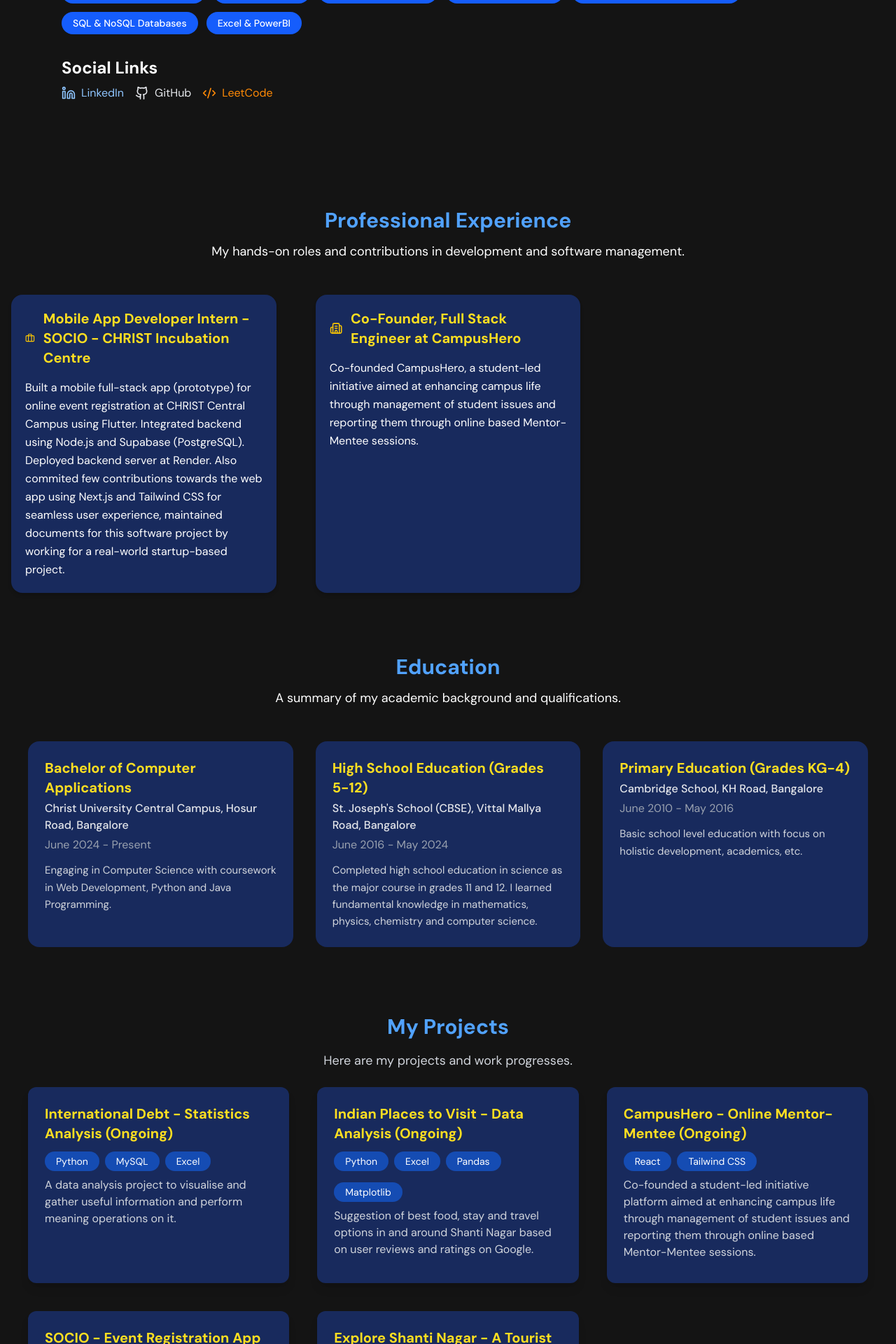
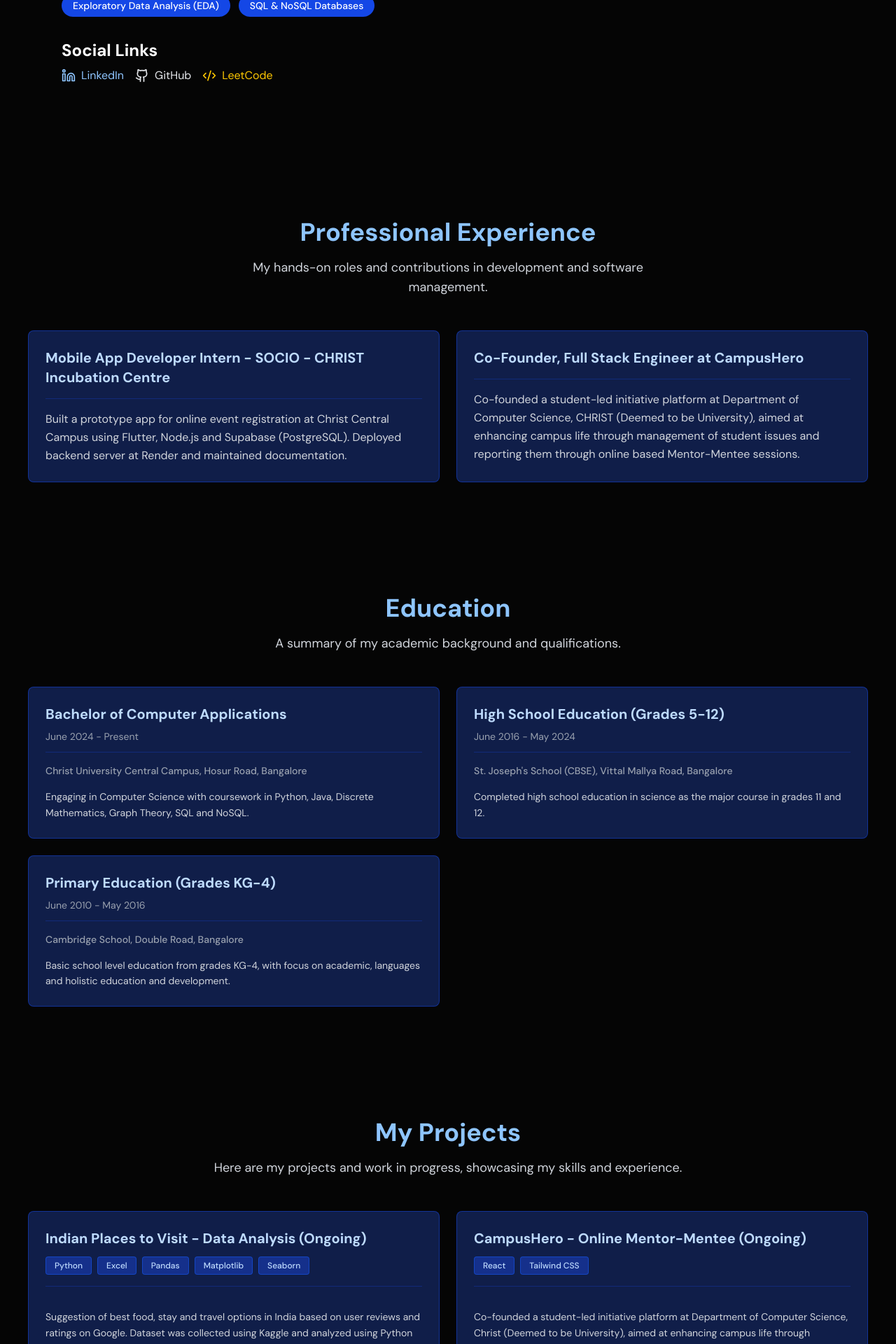
Before and after one commit to SimonCalvinS1/my-portfolio, a React (Vite) app: page / in a window 1280 px wide. Shown: the part 740-2660 px from the top of the page at 70% size. Built offline with nearby package versions, Linux system fonts and the light colour scheme.

Commit message:
Update UI for cards across all components

```diff
--- a/src/components/AboutMe.jsx
+++ b/src/components/AboutMe.jsx
@@ -3,7 +3,7 @@ import { Linkedin, Github, LucideCodeXml } from "lucide-react";
 
 function AboutMe() {
   const skillStyling =
-    "px-4 py-1.5 bg-blue-600 text-white rounded-full text-sm font-medium hover:bg-blue-700 transition";
+    "px-4 py-1.5 bg-blue-700 text-white rounded-full text-sm font-medium hover:bg-blue-700 transition";
 
   return (
     <section id="about" className="py-20 overflow-x-hidden">
@@ -11,7 +11,7 @@ function AboutMe() {
 
         {/* Heading */}
         <div className="text-center mb-15">
-          <h1 className="text-2xl sm:text-3xl font-bold text-blue-400 mb-3">
+          <h1 className="text-4xl font-bold text-blue-300 mb-3">
             About Me
           </h1>
           <p className="text-gray-300 text-base sm:text-lg max-w-3xl mx-auto">
@@ -24,17 +24,17 @@ function AboutMe() {
         </h2>
 
         <p className="text-gray-200 text-base sm:text-lg leading-relaxed mb-6">
-          I am an aspiring {" "} <span className="font-semibold text-yellow-400">Data Analyst</span> and {" "} <span className="font-semibold text-yellow-400">QA Engineer</span>,
-          focusing on delivering key outcomes, collaborating well with team-based software projects in the field of data analysis and software development,
-          with experience working in Python, Java, Excel, PowerBI, Tableau and QA Testing.
+          I am a {" "} <span className="font-semibold text-blue-300">Data Analyst</span> and {" "} <span className="font-semibold text-blue-300">QA Engineer</span>,
+          focusing on collaborating well with software projects in the field of data analysis and quality assurance,
+          with experience working in Python, SQL, R and QA Testing.
         </p>
 
         <p className="text-gray-200 text-base sm:text-lg leading-relaxed mb-6">
-          Currently, I am pursuing my Bachelor's of Computer Applications (BCA) at{" "} <span className="font-semibold text-yellow-400">Christ University, Bangalore</span>,
+          Currently, I am pursuing my Bachelor's of Computer Applications (BCA) at{" "} <span className="font-semibold text-blue-300">Christ University, Bangalore</span>,
           where I have developed a strong foundation in computer science principles and practical skills.
-          I have experience working as a Mobile App Developer Intern at{" "} <span className="font-semibold text-yellow-400">Christ Incubation and Consultancy Foundation (CICF)</span>,
-          prototyping <span className="font-semibold text-yellow-400">SOCIO</span>, an online-based event registration platform at Christ Central Campus. I am also a{" "}
-          <span className="font-semibold text-yellow-400">Co-Founder</span> of{" "} <span className="font-semibold text-yellow-400">CampusHero</span>, a student-led initiative aimed at enhancing
+          I have experience working as an App Developer Intern at{" "} <span className="font-semibold text-blue-300">Christ Incubation and Consultancy Foundation (CICF)</span>,
+          prototyping Socio, an online-based event registration platform at Christ Central Campus. I am also a{" "}
+          <span className="font-semibold text-blue-300">Co-Founder</span> of CampusHero, a student-led initiative aimed at enhancing
           campus life through management of student issues and reporting them through online based Mentor-Mentee sessions which are usually conducted offline, helping both students and
           teachers reduce their workload in performing these sessions offline.
         </p>
@@ -49,11 +49,12 @@ function AboutMe() {
               {[
                 "Cross-Team Collaboration",
                 "Critical Thinking",
+                "Problem Solving",
                 "Python Programming",
-                "QA & Manual Testing",
+                "R Programming",
+                "Data Visualization",
                 "Exploratory Data Analysis (EDA)",
-                "SQL & NoSQL Databases",
-                "Excel & PowerBI"
+                "SQL & NoSQL Databases"
               ].map(skill => (
                 <span key={skill} className={skillStyling}>
                   {skill}
@@ -90,7 +91,7 @@ function AboutMe() {
                 href="https://leetcode.com/u/SimonCalvinS"
                 target="_blank"
                 rel="noopener noreferrer"
-                className="flex items-center gap-2 text-orange-400 hover:text-orange-600"
+                className="flex items-center gap-2 text-yellow-400 hover:text-yellow-600"
               >
                 <LucideCodeXml className="w-5 h-5" /> LeetCode
               </a>
--- a/src/components/Education.jsx
+++ b/src/components/Education.jsx
@@ -7,52 +7,54 @@ const Education = () => {
       institution: "Christ University Central Campus, Hosur Road, Bangalore",
       duration: "June 2024 - Present",
       description:
-        "Engaging in Computer Science with coursework in Web Development, Python and Java Programming.",
+        "Engaging in Computer Science with coursework in Python, Java, Discrete Mathematics, Graph Theory, SQL and NoSQL.",
     },
     {
       title: "High School Education (Grades 5-12)",
       institution: "St. Joseph's School (CBSE), Vittal Mallya Road, Bangalore",
       duration: "June 2016 - May 2024",
       description:
-        "Completed high school education in science as the major course in grades 11 and 12. I learned fundamental knowledge in mathematics, physics, chemistry and computer science.",
+        "Completed high school education in science as the major course in grades 11 and 12.",
     },
     {
       title: "Primary Education (Grades KG-4)",
-      institution: "Cambridge School, KH Road, Bangalore",
+      institution: "Cambridge School, Double Road, Bangalore",
       duration: "June 2010 - May 2016",
       description:
-        "Basic school level education with focus on holistic development, academics, etc.",
+        "Basic school level education from grades KG-4, with focus on academic, languages and holistic education and development.",
     },
   ];
 
   return (
-    <div className="py-16">
+    <section className="py-20">
       <div className="max-w-7xl mx-auto px-6">
         {/* Section Header */}
         <header className="text-center mb-12">
-          <h2 className="text-3xl font-bold text-blue-400 mb-3">
+          <h2 className="text-4xl font-bold text-blue-300 mb-4">
             Education
           </h2>
-          <p className="text-white text-lg">
+          <p className="text-gray-300 text-lg max-w-2xl mx-auto">
             A summary of my academic background and qualifications.
           </p>
         </header>
 
         {/* Education Cards */}
-        <div className="grid grid-cols-1 md:grid-cols-2 lg:grid-cols-3 gap-8">
+        <div className="grid grid-cols-1 md:grid-cols-2 gap-6">
           {educationData.map((edu, index) => (
             <div
               key={index}
-              className="bg-blue-900/60 rounded-2xl shadow-m p-6"
+              className="bg-blue-900/50 border border-blue-700/50 rounded-lg p-6 hover:bg-blue-900/70 hover:border-blue-600 transition-all duration-300 hover:shadow-lg"
             >
-              <h2 className="text-xl font-semibold text-yellow-300 mb-1">
+              <h2 className="text-xl font-semibold text-blue-200 mb-2">
                 {edu.title}
               </h2>
-              <h3 className="text-gray-200 font-medium mb-1">
-                {edu.institution}
-              </h3>
-              <p className="text-gray-400 mb-3">{edu.duration}</p>
-              <p className="text-gray-300 leading-relaxed text-[15px]">
+              <p className="text-gray-400 text-sm mb-3">{edu.duration}</p>
+              <div className="border-t border-blue-700/30 pt-4 mb-4">
+                <h3 className="text-gray-400 font-medium text-sm mb-2">
+                  {edu.institution}
+                </h3>
+              </div>
+              <p className="text-gray-300 leading-relaxed text-sm">
                 {edu.description}
               </p>
             </div>
@@ -60,7 +62,7 @@ const Education = () => {
         </div>
       </div>
       <p id="projects"></p>
-    </div>
+    </section>
   );
 };
 
--- a/src/components/Experience.jsx
+++ b/src/components/Experience.jsx
@@ -1,5 +1,4 @@
 import React from 'react';
-import { Briefcase, Building2 } from 'lucide-react'; // Lucide icons for a professional touch
 
 function Experience() {
   const experiences = [
@@ -7,49 +6,41 @@ function Experience() {
       id: 1,
       title: "Mobile App Developer Intern - SOCIO - CHRIST Incubation Centre",
       description:
-        "Built a mobile full-stack app (prototype) for online event registration at CHRIST Central Campus using Flutter. Integrated backend using Node.js and Supabase (PostgreSQL). Deployed backend server at Render. Also commited few contributions towards the web app using Next.js and Tailwind CSS for seamless user experience, maintained documents for this software project by working for a real-world startup-based project.",
+        "Built a prototype app for online event registration at Christ Central Campus using Flutter, Node.js and Supabase (PostgreSQL). Deployed backend server at Render and maintained documentation.",
     },
     {
       id: 2,
       title: "Co-Founder, Full Stack Engineer at CampusHero",
       description:
-        "Co-founded CampusHero, a student-led initiative aimed at enhancing campus life through management of student issues and reporting them through online based Mentor-Mentee sessions.",
+        "Co-founded a student-led initiative platform at Department of Computer Science, CHRIST (Deemed to be University), aimed at enhancing campus life through management of student issues and reporting them through online based Mentor-Mentee sessions.",
     },
   ];
 
   return (
-    <section className="py-6 mt-4">
-      <div className="max-w-7xl mx-auto">
+    <section className="py-20">
+      <div className="max-w-7xl mx-auto px-6">
         {/* Header */}
         <header className="text-center mb-12">
-          <h2 className="text-3xl font-bold text-blue-400 mb-3">
+          <h2 className="text-4xl font-bold text-blue-300 mb-4">
             Professional Experience
           </h2>
-          <p className="text-white text-lg">
+          <p className="text-gray-300 text-lg max-w-2xl mx-auto">
             My hands-on roles and contributions in development and software management.
           </p>
         </header>
 
         {/* Experience Cards */}
-        <div className="grid grid-cols-1 md:grid-cols-3 gap-14">
-          {experiences.map((exp, index) => (
+        <div className="grid grid-cols-1 md:grid-cols-2 gap-6">
+          {experiences.map((exp) => (
             <div
               key={exp.id}
-              className="bg-blue-900/60 rounded-2xl shadow-md"
+              className="bg-blue-900/50 border border-blue-700/50 rounded-lg p-6 hover:bg-blue-900/70 hover:border-blue-600 transition-all duration-300 hover:shadow-lg"
             >
-              <div className="p-5">
-                <div className="flex items-center gap-3 mb-4">
-                  {index === 0 ? (
-                    <Briefcase className="text-yellow-400 w-7 h-7" />
-                  ) : (
-                    <Building2 className="text-yellow-400 w-7 h-7" />
-                  )}
-                  <h3 className="text-xl font-semibold text-yellow-300">
-                    {exp.title}
-                  </h3>
-                </div>
-
-                <p className="text-white leading-relaxed">{exp.description}</p>
+              <h3 className="text-xl font-semibold text-blue-200 mb-4">
+                {exp.title}
+              </h3>
+              <div className="border-t border-blue-700/30 pt-4">
+                <p className="text-gray-300 leading-relaxed">{exp.description}</p>
               </div>
             </div>
           ))}
--- a/src/components/Footer.jsx
+++ b/src/components/Footer.jsx
@@ -5,10 +5,10 @@ function Footer() {
     "text-white text-center hover:text-gray-400 transition";
 
   const headingStyle =
-    "text-lg font-semibold mb-3 text-blue-500";
+    "text-2xl font-semibold mb-3 text-blue-300";
 
   return (
-    <footer className="bg-[#141414] backdrop-blur">
+    <footer className="bg-[#000000] backdrop-blur">
       <div className="max-w-7xl mx-auto px-6 py-10">
 
         {/* Top Sections */}
--- a/src/components/Heading.jsx
+++ b/src/components/Heading.jsx
@@ -16,7 +16,7 @@ function Heading() {
     "text-white font-semibold hover:text-gray-400 transition";
 
   return (
-    <header className="fixed top-0 left-0 right-0 z-[1000] bg-[#141414] backdrop-blur">
+    <header className="fixed top-0 left-0 right-0 z-[1000] bg-[#000000] backdrop-blur">
       <div className="max-w-7xl mx-auto flex justify-between items-center px-6 py-6">
 
         {/* Logo */}
--- a/src/components/Projects.jsx
+++ b/src/components/Projects.jsx
@@ -4,63 +4,55 @@ function Projects() {
   const projects = [
     {
       id: 1,
-      title: "International Debt - Statistics Analysis (Ongoing)",
-      description: "A data analysis project to visualise and gather useful information and perform meaning operations on it.",
-      tech: ["Python", "MySQL", "Excel"],
-      link: "#",
+      title: "Indian Places to Visit - Data Analysis (Ongoing)",
+      description: "Suggestion of best food, stay and travel options in India based on user reviews and ratings on Google. Dataset was collected using Kaggle and analyzed using Python and its libraries.",
+      tech: ["Python", "Excel", "Pandas", "Matplotlib", "Seaborn"]
     },
     {
       id: 2,
-      title: "Indian Places to Visit - Data Analysis (Ongoing)",
-      description: "Suggestion of best food, stay and travel options in and around Shanti Nagar based on user reviews and ratings on Google.",
-      tech: ["Python", "Excel", "Pandas", "Matplotlib"],
-      link: "#",
+      title: "CampusHero - Online Mentor-Mentee (Ongoing)",
+      description: "Co-founded a student-led initiative platform at Department of Computer Science, Christ (Deemed to be University), aimed at enhancing campus life through management of student issues and reporting them through online based Mentor-Mentee sessions.",
+      tech: ["React", "Tailwind CSS"]
     },
     {
       id: 3,
-      title: "CampusHero - Online Mentor-Mentee (Ongoing)",
-      description: "Co-founded a student-led initiative platform aimed at enhancing campus life through management of student issues and reporting them through online based Mentor-Mentee sessions.",
-      tech: ["React", "Tailwind CSS"],
-      link: "#",
-    },
-    {
-      id: 4,
       title: "SOCIO - Event Registration App at CHRIST",
-      description: "Built a mobile full-stack app (prototype) for online event registration at CHRIST Central Campus",
-      tech: ["Flutter", "Node.js", "Supabase"],
-      link: "#",
-    },
-    {
-      id: 5,
-      title: "Explore Shanti Nagar - A Tourist Guide",
-      description: "A transport-guide website of Shanti Nagar involving places to visit in and around Shanti Nagar in places like Double Road, Lakkasandra, etc",
-      tech: ["MERN Stack", "Tailwind CSS", "Vercel"],
-      link: "#",
-    },
+      description: "Built a prototype app for Socio, which is an online event registration at Christ Central Campus. Also commited few contributions towards the web app using Next.js and Tailwind CSS for seamless user experience, maintained documents for this software project by working for a real-world startup-based project.",
+      tech: ["Documentation", "Figma", "Flutter", "Node.js", "Supabase"]
+    }
   ];
 
     return (
-    <section className="py-6 mt-2">
+    <section className="py-20">
       <div className="max-w-7xl mx-auto px-6">
-        <header className="text-3xl text-center text-blue-400 font-semibold mb-4">My Projects</header>
-        <p className="text-lg text-gray-300 text-center mb-6">Here are my projects and work progresses.</p>
+        <header className="text-center mb-12">
+          <h2 className="text-4xl font-bold text-blue-300 mb-4">My Projects</h2>
+          <p className="text-gray-300 text-lg max-w-2xl mx-auto">Here are my projects and work in progress, showcasing my skills and experience.</p>
+        </header>
 
-        <div className="grid grid-cols-1 md:grid-cols-2 lg:grid-cols-3 gap-10">
+        <div className="grid grid-cols-1 md:grid-cols-2 gap-6">
           {projects.map((project) => (
-            <div key={project.id} className="bg-blue-900/60 rounded-xl shadow-lg overflow-hidden hover:shadow-xl transition-shadow duration-300 flex flex-col">
+            <div key={project.id} className="bg-blue-900/50 border border-blue-700/50 rounded-lg hover:bg-blue-900/70 hover:border-blue-600 transition-all duration-300 hover:shadow-lg flex flex-col">
               <div className="p-6 flex flex-col flex-grow">
-                <h3 className="text-xl text-yellow-300 font-bold">{project.title}</h3>
-                <div className="flex flex-wrap gap-2 mb-2 mt-1">
+                <h3 className="text-xl font-semibold text-blue-200 mb-3">{project.title}</h3>
+
+                {/* Tech Stack */}
+                <div className="flex flex-wrap gap-2 mb-4">
                   {project.tech.map((tech, index) => (
                     <span
                       key={index}
-                      className="px-4 py-1 bg-[#154cb3] text-white text-sm mt-2 rounded-full"
+                      className="px-3 py-1 bg-blue-800/60 text-blue-200 text-xs font-medium rounded border border-blue-600/50 hover:bg-blue-800 transition-colors"
                     >
                       {tech}
                     </span>
                   ))}
                 </div>
-                <p className="text-gray-300 mb-2 flex-grow">{project.description}</p>
+
+                {/* Divider */}
+                <div className="border-t border-blue-700/30 pt-4 mb-4" />
+
+                {/* Description */}
+                <p className="text-gray-300 leading-relaxed text-sm flex-grow">{project.description}</p>
               </div>
             </div>
           ))}
--- a/src/index.css
+++ b/src/index.css
@@ -8,5 +8,5 @@
 body {
   margin: 0;
   padding-top: 50px;
-  background-color: #141414;
+  background-color: #050505;
 }
```
Also changed, not shown: src/components/Certifications.jsx (+31 -12 lines), src/components/OtherActivities.jsx (+12 -16 lines).
